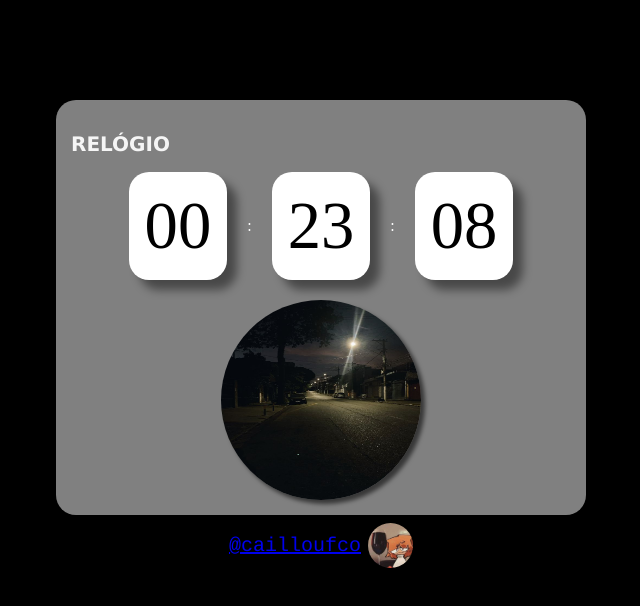
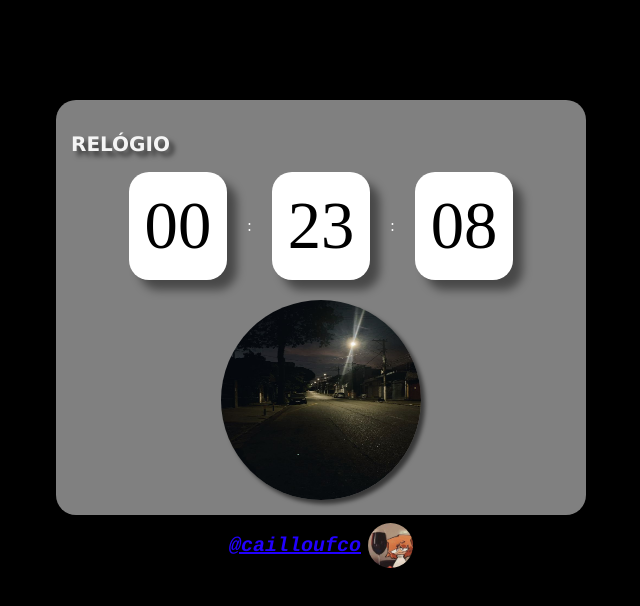
Before and after one commit to cailloufco/Aprendizados, a plain HTML site: page JavaScript/Aula5/ex3/site.html in a window 1280 px wide. Shown: the whole page, without its empty margins (319-959 px from the left). Drawn offline with Linux system fonts and the light colour scheme.

Commit message:
pequenas mudanças nas fontes

```diff
--- a/JavaScript/Aula5/ex3/style.css
+++ b/JavaScript/Aula5/ex3/style.css
@@ -3,7 +3,8 @@ body {
 }
 header {
   font: normal 10pt Verdana;
-  color: whitesmoke
+  color: whitesmoke;
+  text-shadow: 5px 5px 5px rgba(0, 0, 0, 0.589);
 }
 section {
   color: white;
@@ -17,13 +18,19 @@ section {
 }
 footer {
   text-align: center;
-  font: normal 15pt Courier;
+
   color: darkblue;
   display: flex;
   margin: 0 auto;
   justify-content: center;
   align-items: center;
   margin-top: 8px;
+}
+footer a {
+
+  color: rgb(34, 0, 255);
+  font: bold 15pt Courier;
+  font-style: italic;
 }
 #imagemicondoGitHub {
   margin-left: 7px;
```
